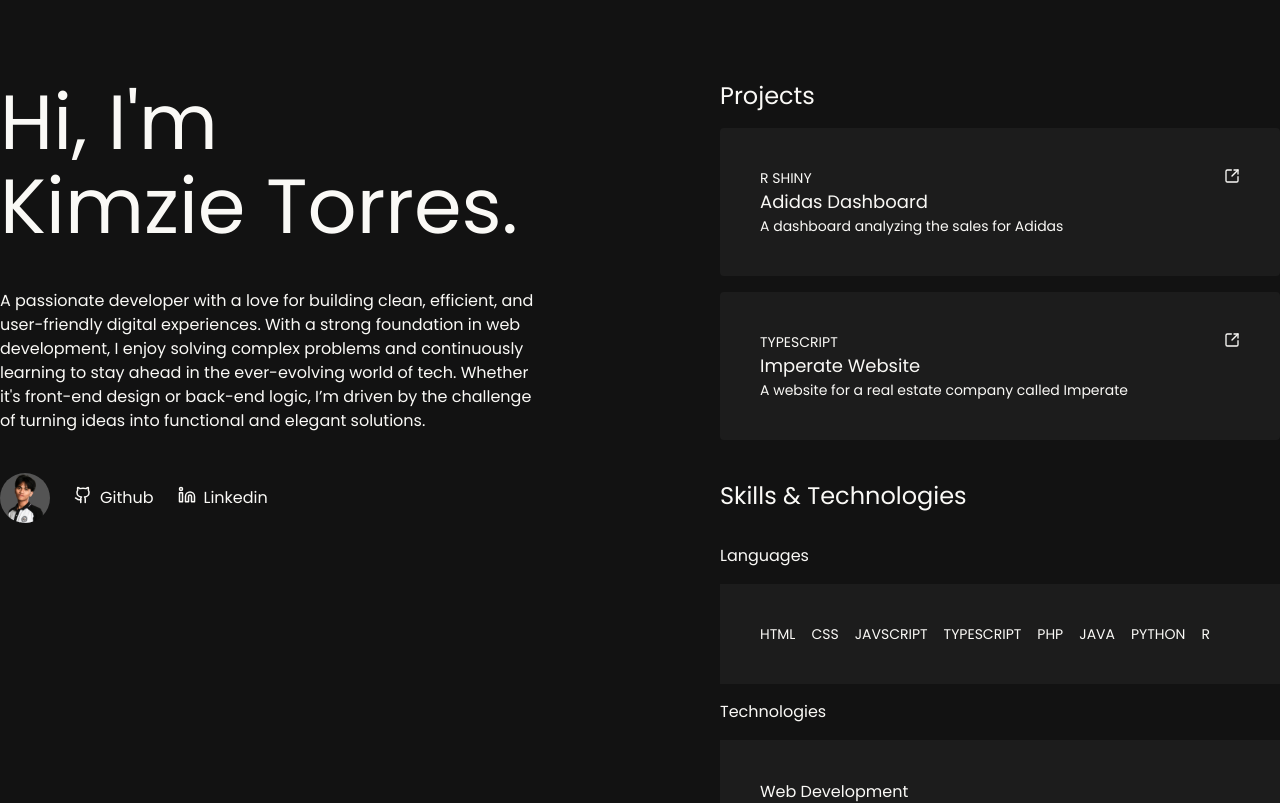
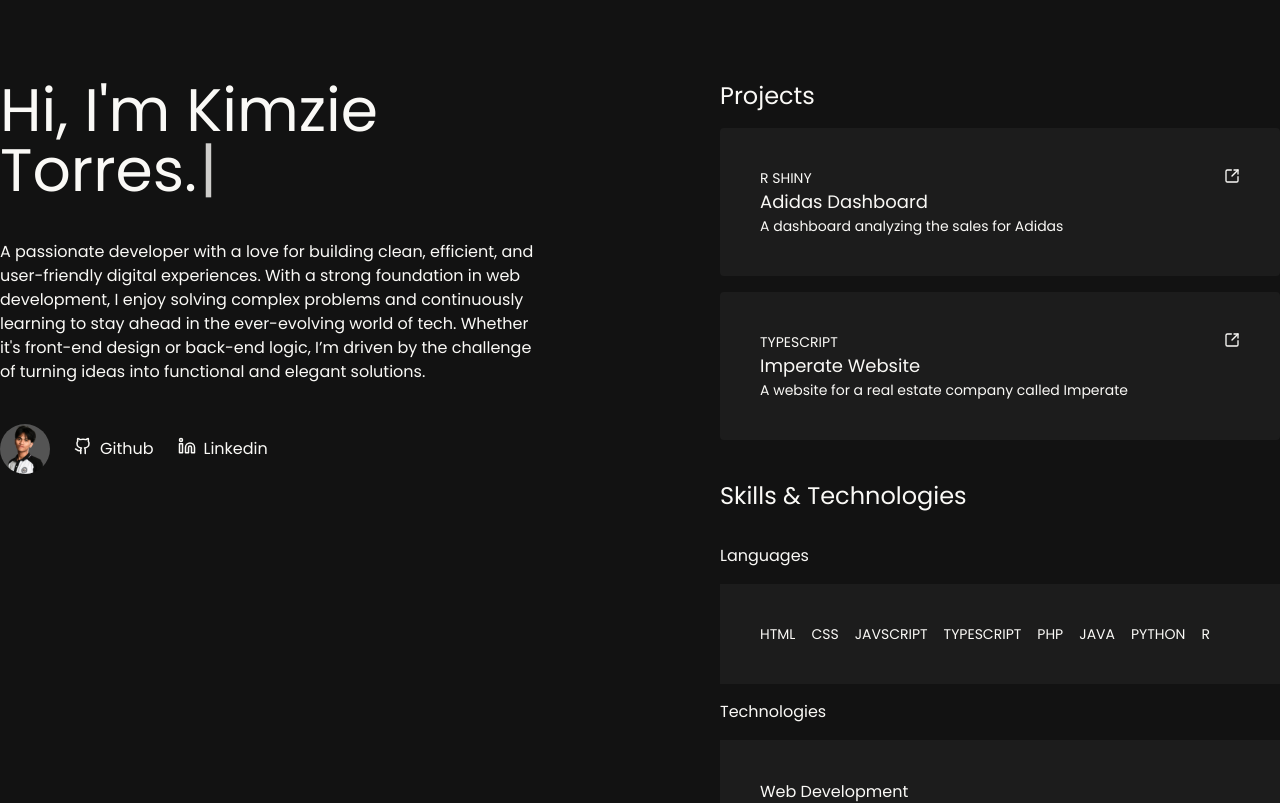
Before and after one commit to kimzii/kimzie-portfolio, a React (Vite) app: page / in a window 1280 px wide. Shown: the top 803 px of the page. Built offline with nearby package versions, Linux system fonts and the light colour scheme.

Commit message:
added react typewriter for typing animation

```diff
--- a/package.json
+++ b/package.json
@@ -15,7 +15,8 @@
     "lucide-react": "^0.525.0",
     "postcss": "^8.5.6",
     "react": "^19.1.0",
-    "react-dom": "^19.1.0"
+    "react-dom": "^19.1.0",
+    "react-simple-typewriter": "^5.0.1"
   },
   "devDependencies": {
     "@eslint/js": "^9.30.1",
--- a/src/components/Profile.tsx
+++ b/src/components/Profile.tsx
@@ -1,11 +1,19 @@
+import { Typewriter } from "react-simple-typewriter";
 
 export const Profile = () => {
   return (
     <div>
-      <div className="text-2xl">
-        <h1>Hi, I'm</h1>
-        <h1>Kimzie Torres.</h1>
-      </div>
+      <h1 className="text-6xl font-bold">
+        <Typewriter
+          words={["Hi, I'm Kimzie Torres."]}
+          cursor
+          cursorStyle="|"
+          typeSpeed={70}
+          delaySpeed={30000}
+          deleteSpeed={0}
+          loop={false}
+        />
+      </h1>
 
       <p className="py-10 -text-sm font-extralight">
         A passionate developer with a love for building clean, efficient, and
```
Also changed, not shown: 1 other file (tests, documents, lock files or other folders).
